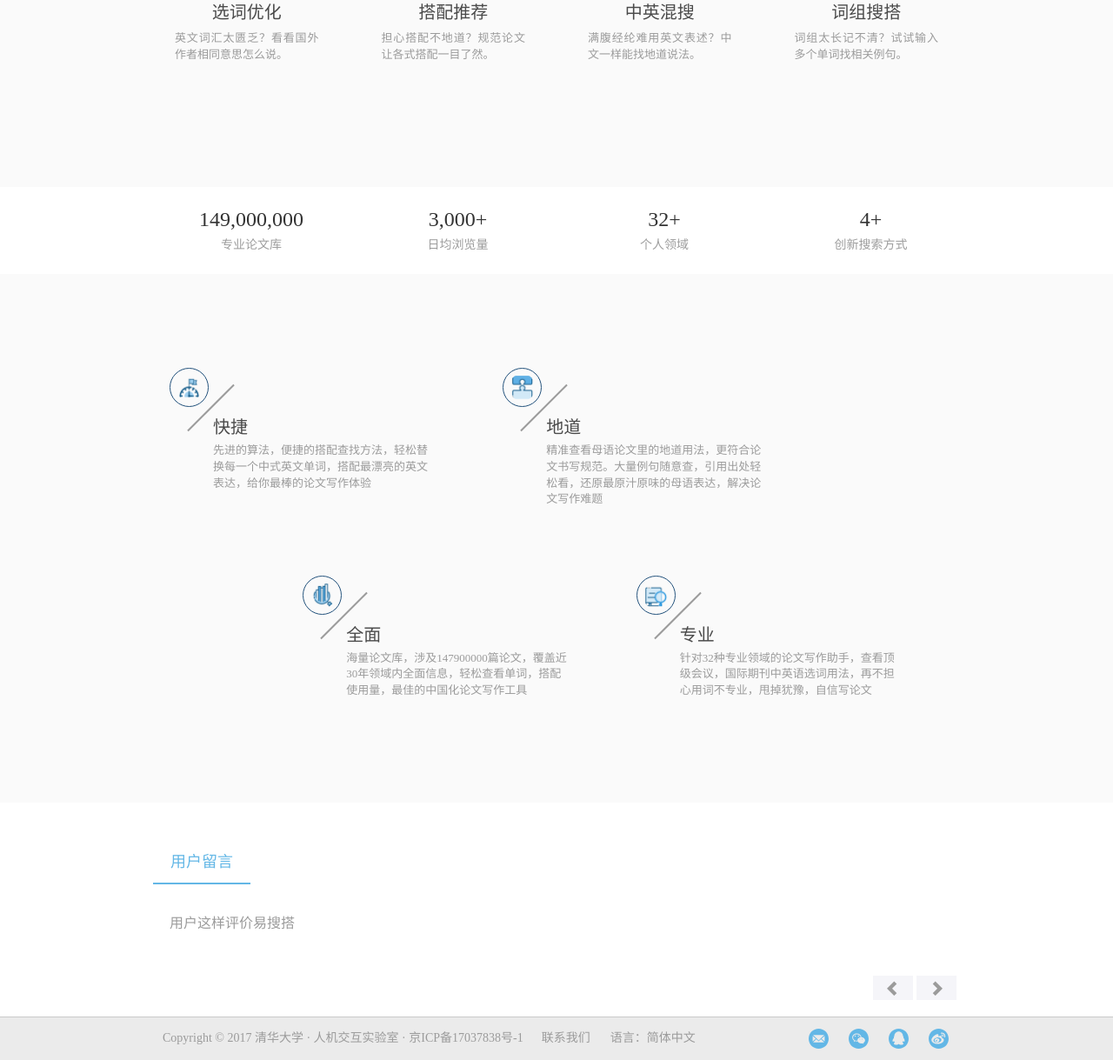
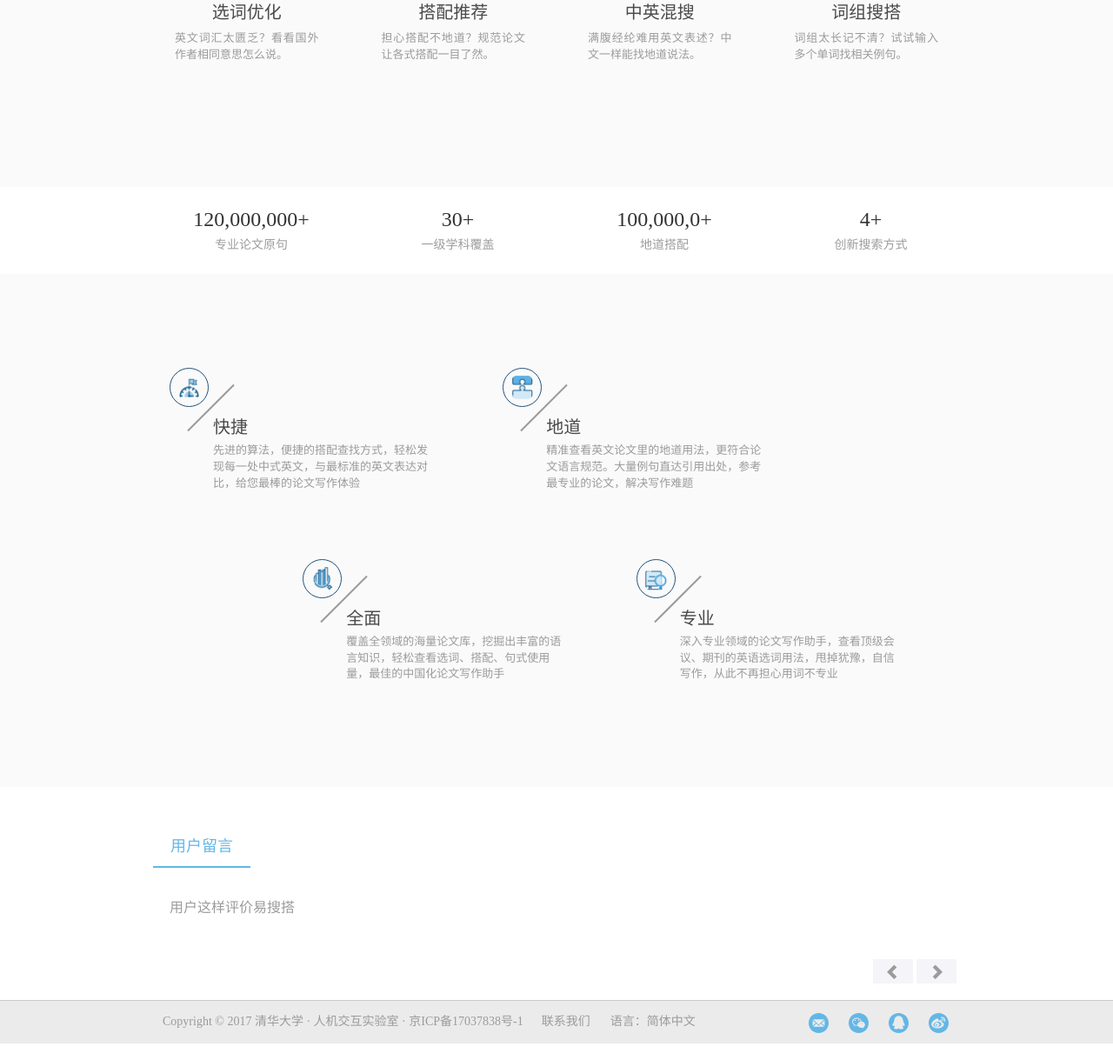
Before and after one commit to ai-writing/esoda, a Django app: template esoda/templates/esoda/index.html in a window 1280 px wide. Shown: the part 958-2177 px from the top of the page at 87% size. Run offline with Django 3.2, Linux system fonts and the light colour scheme; the template is opened without the code that fills it, so the values that code supplies are empty; a user stored in the database is signed in; parts of the project's set-up code (start-up, migrations or seed data) failed here and were passed over; some libraries are stand-ins or nearby versions.

Commit message:
Edit the text on the index page

```diff
--- a/esoda/templates/esoda/index.html
+++ b/esoda/templates/esoda/index.html
@@ -59,8 +59,8 @@
         <div class="col-sm-3">
           <div class="row">
             <div class="col-sm-10 col-introduction">
-              <h3>149,000,000</h3>
-              <p>专业论文库</p>
+              <h3>120,000,000+</h3>
+              <p>专业论文原句</p>
             </div>
             <div class="col-sm-2">
               <!-- <div class="line"></div> -->
@@ -70,8 +70,8 @@
         <div class="col-sm-3">
            <div class="row">
             <div class="col-sm-10 col-introduction">
-              <h3>3,000+</h3>
-              <p>日均浏览量</p>
+              <h3>30+</h3>
+              <p>一级学科覆盖</p>
             </div>
             <div class="col-sm-2">
               <!-- <div class="line"></div> -->
@@ -81,8 +81,8 @@
         <div class="col-sm-3">
           <div class="row">
             <div class="col-sm-10 col-introduction">
-              <h3>32+</h3>
-              <p>个人领域</p>
+              <h3>100,000,0+</h3>
+              <p>地道搭配</p>
             </div>
             <div class="col-sm-2">
               <!-- <div class="line"></div> -->
@@ -114,7 +114,7 @@
             <h4>快捷</h4>
           </div>
           <div class="col-xs-10 col-feature-intro">
-            <p>先进的算法，便捷的搭配查找方法，轻松替换每一个中式英文单词，搭配最漂亮的英文表达，给你最棒的论文写作体验</p>
+            <p>先进的算法，便捷的搭配查找方式，轻松发现每一处中式英文，与最标准的英文表达对比，给您最棒的论文写作体验</p>
           </div>
         </div>
       </div>
@@ -127,7 +127,7 @@
             <h4>地道</h4>
           </div>
           <div class="col-xs-10 col-feature-intro">
-            <p>精准查看母语论文里的地道用法，更符合论文书写规范。大量例句随意查，引用出处轻松看，还原最原汁原味的母语表达，解决论文写作难题</p>
+            <p>精准查看英文论文里的地道用法，更符合论文语言规范。大量例句直达引用出处，参考最专业的论文，解决写作难题</p>
           </div>
         </div>
       </div>
@@ -140,7 +140,7 @@
             <h4>专业</h4>
           </div>
           <div class="col-xs-10 col-feature-intro">
-            <p>针对32种专业领域的论文写作助手，查看顶级会议，国际期刊中英语选词用法，再不担心用词不专业，甩掉犹豫，自信写论文</p>
+            <p>深入专业领域的论文写作助手，查看顶级会议、期刊的英语选词用法，甩掉犹豫，自信写作，从此不再担心用词不专业</p>
           </div>
         </div>
       </div>
@@ -153,7 +153,7 @@
             <h4>全面</h4>
           </div>
           <div class="col-xs-10 col-feature-intro">
-            <p>海量论文库，涉及147900000篇论文，覆盖近30年领域内全面信息，轻松查看单词，搭配使用量，最佳的中国化论文写作工具</p>
+            <p>覆盖全领域的海量论文库，挖掘出丰富的语言知识，轻松查看选词、搭配、句式使用量，最佳的中国化论文写作助手</p>
           </div>
         </div>
       </div>
@@ -204,7 +204,7 @@
       </div>
       <div class="tab-content">
 {#        <div id="Experts" role="tabpanel" class="tab-pane fade active in">#}
-{#          <h4 class="feedback-title">清华大学PCG工作室出品，目前最好用的英文论文写作工具！</h4>#}
+{#          <h4 class="feedback-title">清华HCI Lab出品，目前最好用的英语论文写作工具！</h4>#}
 {#        </div>#}
         <div id="Users" role="tabpanel" class="tab-pane fade active in">
           <h4 class="feedback-title">用户这样评价易搜搭</h4>
```
